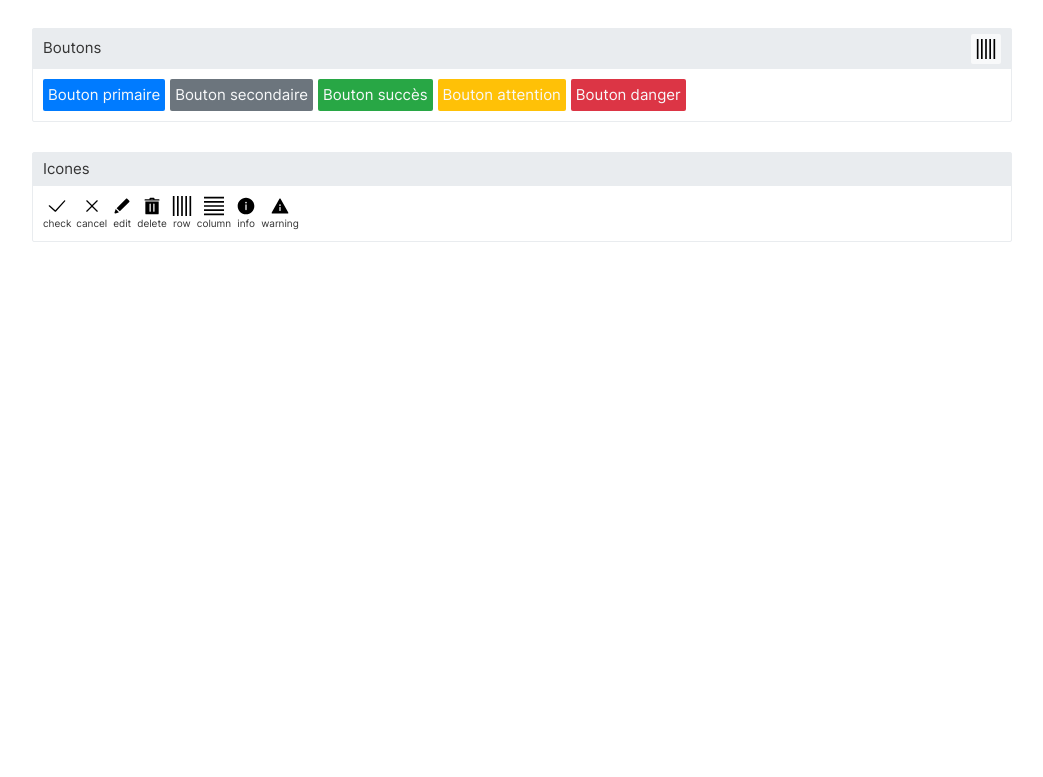
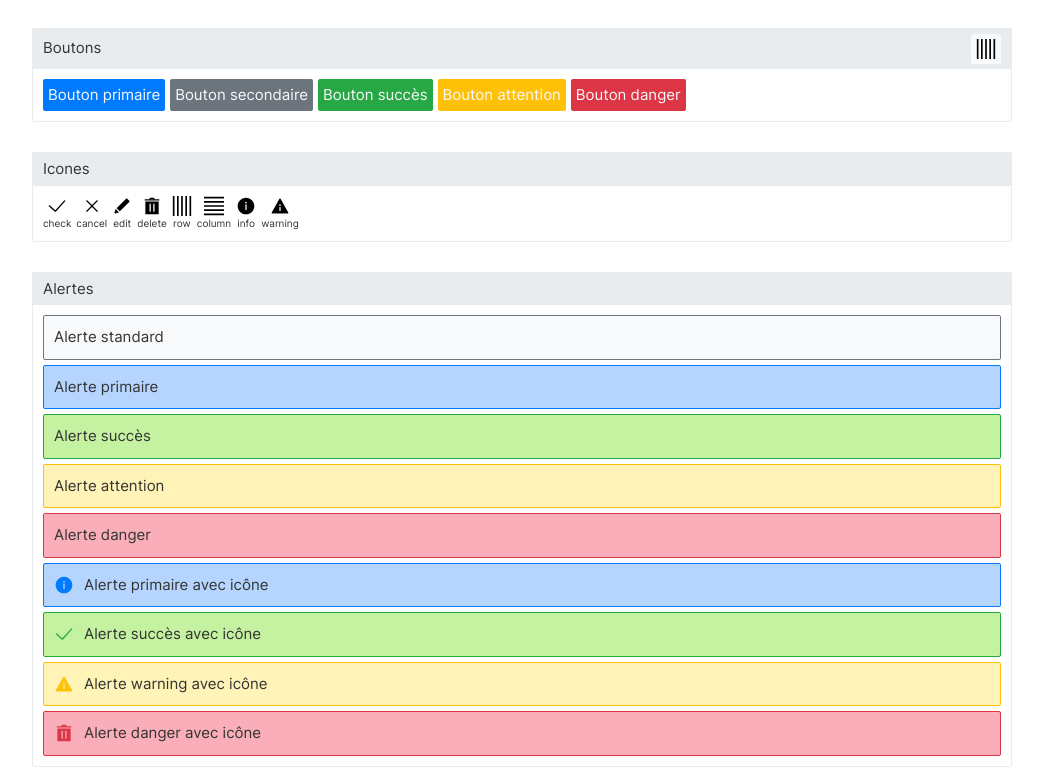
Before and after one commit to quentin-leonard-andre/Cassie_UI_Kit, a Vue app: page /basics in a window 1280 px wide. Shown: the part 883-1660 px from the top of the page, without its empty margins (118-1161 px from the left). Before the commit the page ends 1135 px from the top, so only its background shows below. Built offline with nearby package versions, Linux system fonts and the light colour scheme.

Commit message:
Création des alertes

```diff
--- a/src/assets/scss/_variables.scss
+++ b/src/assets/scss/_variables.scss
@@ -1,13 +1,17 @@
 /** COULEURS **/
-$primary_color: #007bff;
-
 $light_grey_color: #f8f9fa;
 $grey_color: #6c757d;
 $dark_grey_color: #333;
 
+$primary_color: #007bff;
 $success_color: #28a745;
 $warning_color: #ffc107;
 $danger_color: #dc3545;
+
+$light_primary_color: #b5d5ff;
+$light_success_color: #c5f2a0;
+$light_warning_color: #fff3b7;
+$light_danger_color: #f9aeb9;
 
 $light_color: #f8f9fa;
 $dark_color: #333;
--- /dev/null
+++ b/src/components/Basic/Alert.vue
@@ -0,0 +1,89 @@
+<script lang="js">
+    import Icon from "./Icon.vue";
+
+    export default{
+        props: {
+            type: {
+                type: String,
+                default: ""
+            },
+            icon: {
+                type: String,
+                default: null
+            }
+        },
+        components: {
+            Icon
+        }
+    }
+</script>
+
+<template>
+    <div
+        class="alert"
+        :class="[type]"
+    >
+        <Icon v-if="icon" :type="icon"></Icon>
+        <div class="content">
+            <slot></slot>
+        </div>
+    </div>
+</template>
+
+<style lang="scss" scoped>
+    @import "../../assets/scss/variables";
+
+    .alert{
+        padding: $normal_space;
+        font-family: $main_font;
+        font-size: $normal_font_size;
+        background-color: $light_grey_color;
+        border-radius: $very_small_space;
+        color: $dark_color;
+        width: 100%;
+        border: 1px solid $grey_color;
+        display: flex;
+        align-items: center;
+        gap: $normal_space;
+
+        .icon{
+            flex-shrink: 0;
+        }
+
+        &.primary{
+            background-color: $light_primary_color;
+            border: 1px solid $primary_color;
+
+            .icon{
+                fill: $primary_color;
+            }
+        }
+
+        &.warning{
+            background-color: $light_warning_color;
+            border: 1px solid $warning_color;
+
+            .icon{
+                fill: $warning_color;
+            }
+        }
+
+        &.success{
+            background-color: $light_success_color;
+            border: 1px solid $success_color;
+
+            .icon{
+                fill: $success_color;
+            }
+        }
+
+        &.danger{
+            background-color: $light_danger_color;
+            border: 1px solid $danger_color;
+
+            .icon{
+                fill: $danger_color;
+            }
+        }
+    }
+</style>
--- a/src/components/Basic/Icon.vue
+++ b/src/components/Basic/Icon.vue
@@ -38,6 +38,7 @@
         stroke-miterlimit="2"
         viewBox="0 0 24 24"
         xmlns="http://www.w3.org/2000/svg"
+        class="icon"
 
         :width="width"
     >
--- /dev/null
+++ b/src/components/Presentation/AlertPresenter.vue
@@ -0,0 +1,55 @@
+<script lang="js">
+    import Presenter from "./Presenter.vue";
+    import Alert from "../Basic/Alert.vue";
+
+    export default{
+        components: {
+            Presenter,
+            Alert
+        }
+    }
+</script>
+
+<template>
+  <Presenter>
+    <template v-slot:title>
+      Alertes
+    </template>
+
+    <Alert>
+        Alerte standard
+    </Alert>
+
+    <Alert type="primary">
+        Alerte primaire
+    </Alert>
+
+    <Alert type="success">
+        Alerte succès
+    </Alert>
+
+    <Alert type="warning">
+        Alerte attention
+    </Alert>
+
+    <Alert type="danger">
+        Alerte danger
+    </Alert>
+
+    <Alert type="primary" icon="info">
+        Alerte primaire avec icône
+    </Alert>
+
+    <Alert type="success" icon="check">
+        Alerte succès avec icône
+    </Alert>
+
+    <Alert type="warning" icon="warning">
+        Alerte warning avec icône
+    </Alert>
+
+    <Alert type="danger" icon="delete">
+        Alerte danger avec icône
+    </Alert>
+  </Presenter>
+</template>
--- a/src/views/BasicsView.vue
+++ b/src/views/BasicsView.vue
@@ -7,6 +7,7 @@
   import TextPresenter from "../components/Presentation/TextPresenter.vue";
   import ButtonPresenter from "../components/Presentation/ButtonPresenter.vue";
   import IconPresenter from "../components/Presentation/IconPresenter.vue";
+  import AlertPresenter from "../components/Presentation/AlertPresenter.vue";
 
   export default{
     components: {
@@ -16,7 +17,8 @@
       TextPresenter,
       ButtonPresenter,
       ColorPresenter,
-      IconPresenter
+      IconPresenter,
+      AlertPresenter
     }
   }
 </script>
@@ -28,6 +30,7 @@
     <LinkPresenter></LinkPresenter>
     <ButtonPresenter></ButtonPresenter>
     <IconPresenter></IconPresenter>
+    <AlertPresenter></AlertPresenter>
   </div>
 </template>
 
```
